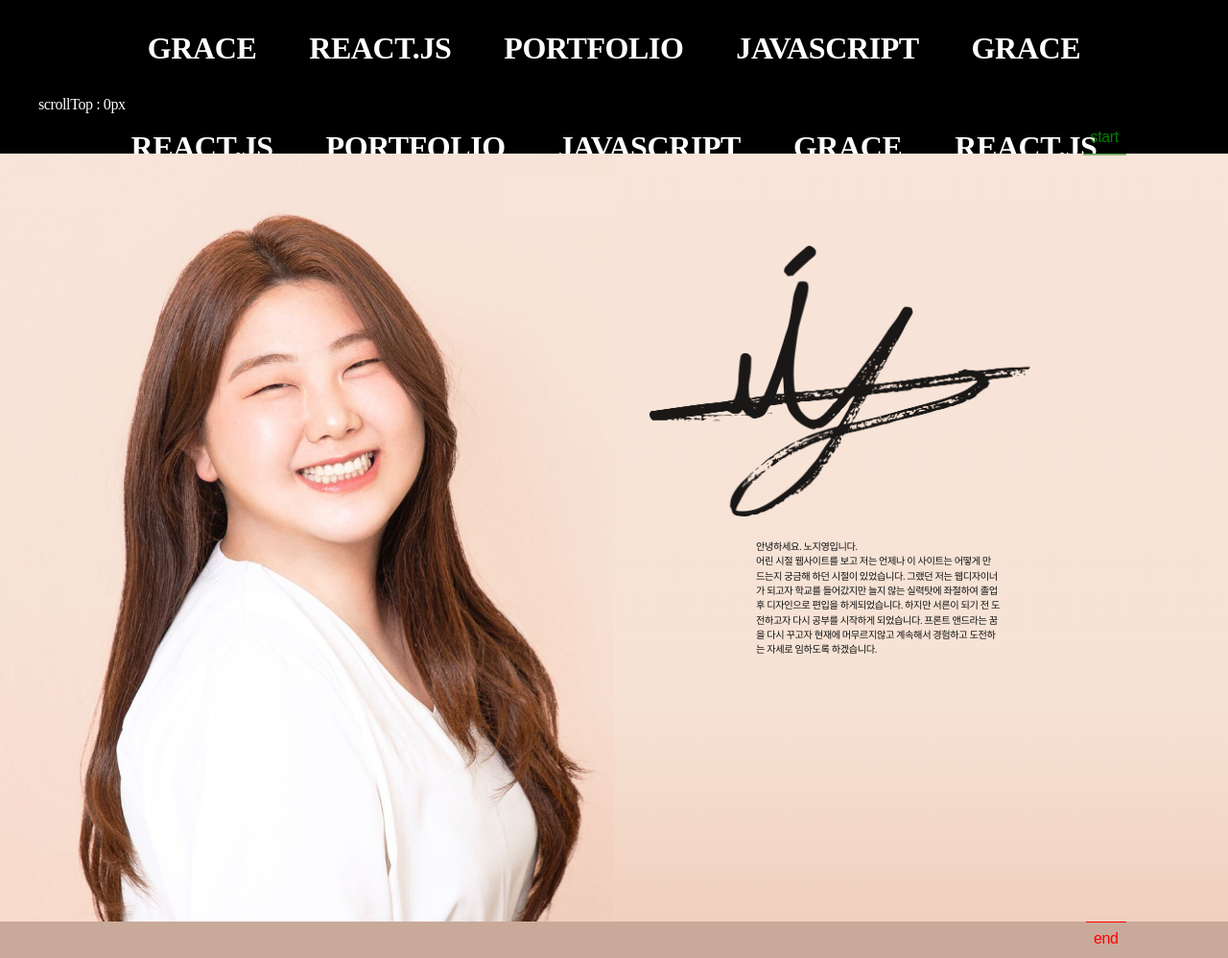
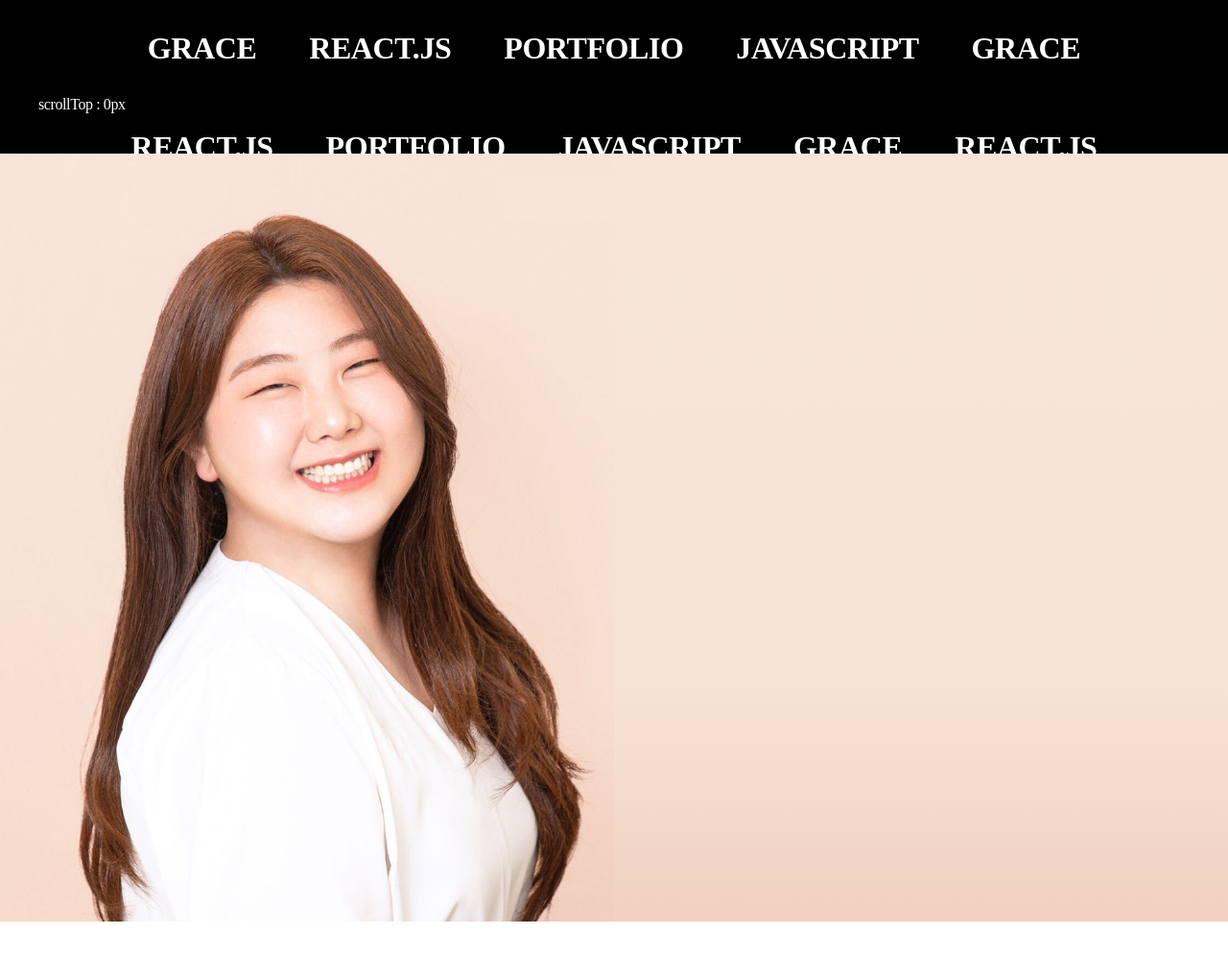
Before and after one commit to jo0132/noji-portfolio, a website built with Vite: page src/index.html in a window 1280 px wide. Shown: the part 640-1638 px from the top of the page at 96% size. Built offline with nearby package versions, Linux system fonts and the light colour scheme; a web font is replaced by a local one.

Commit message:
20203.06.22

```diff
--- a/src/assets/js/start.js
+++ b/src/assets/js/start.js
@@ -59,7 +59,7 @@ ani01.to('.img_wrap .i3 img', {
 ani01
     .to('.img_wrap .i2 img', {
         // scale: 10,
-        translateX: 700,
+        translateX: 600,
     })
     .to('.img_wrap .i2 img', {
         scale: 6,
@@ -74,77 +74,22 @@ gsap.to('#section01', {
     y: '#section02',
 });
 
-function goToSession1() {
-    // 세션1의 ID를 사용하여 스크롤 이동
-    gsap.to(window, {
-        duration: 1,
-        scrollTo: {
-            y: '#section01',
-        },
-    });
-}
-
-gsap.to(window, { scrollTo: '#section01' });
-
-// 페이지 로드 시 실행되는 함수
-window.addEventListener('load', function () {
-    goToSession1();
-});
-
 // ScrollTrigger 플러그인 초기화
 gsap.registerPlugin(ScrollTrigger);
 
-ScrollTrigger.create({
-    trigger: '#session01',
-    start: 'top top',
-    end: 'bottom bottom',
-    onUpdate: self => {
-        self.scrollTrigger.disable(); // 스크롤 잠금
-    },
-});
-
-// section02 스크롤 트리거 정의
-ScrollTrigger.create({
-    trigger: '#section02',
-    start: 'top 50%', // 트리거 지점 설정
-    end: 'bottom top', // 애니메이션이 실행될 범위 설정
-    markers: true,
-    onEnter: () => {
-        // section02 진입 시 실행되는 코드
-        console.log('Enter section02');
-    },
-    onLeaveBack: () => {
-        // section02에서 뒤로 벗어날 때 실행되는 코드
-        console.log('Leave section02');
-        // section01로 스크롤 전환 애니메이션 실행
-        gsap.to(window, {
-            duration: 1,
-            scrollTo: {
-                y: '#section01',
-            },
-
-            onComplete: () => {
-                console.log('Scroll to section01 complete');
-                // section01 진입 후 실행할 코드
-            },
-        });
-    },
-});
 const ani02_1 = gsap.timeline();
-ani02_1.to('#Section02 .right', { y: -400, opacity: 0 }).to('#Section02 .right', {
-    y: 0,
-    opacity: 1,
-});
+ani02_1.from('#section2 > .left', { opacity: 1 }, 'a');
 
 ScrollTrigger.create({
     animation: ani02_1,
     trigger: '#section2',
-    start: 'top',
-    end: '+=1000',
+    start: 'top top',
+    end: '+=3000',
     scrub: true,
-    pin: true,
-    anticipatepin: 1,
-    markers: false,
+    pin: '#section2 > .left',
+    anticipatePin: 1,
+    pinSpacing: false, // 추가된 부분: pin 요소와 다른 컨텐츠 사이의 간격을 없앰
+    markers: true,
 });
 
 function scroll() {
--- a/src/assets/scss/section/section.scss
+++ b/src/assets/scss/section/section.scss
@@ -118,7 +118,7 @@
         display: flex;
         flex-direction: column;
         align-items: flex-end;
-
+        opacity: 0;
 
         .sign {
             height: 57vw;
@@ -129,7 +129,7 @@
         .section02_desc {
             margin-top: 1vw;
             padding: 0 2.5vw;
-            >p {
+            > p {
                 font-size: 0.8vw;
                 line-height: 1.5;
             }
@@ -141,6 +141,14 @@
     width: 100%;
     height: 100vh;
     background-color: #c9aa9a;
+    > div {
+        background-color: #fff;
+        width: 834px;
+        height: 640px;
+        margin: 20vw;
+
+
+    }
 
 }
 #section04 {
--- a/src/assets/scss/setting/_fonts.scss
+++ b/src/assets/scss/setting/_fonts.scss
@@ -70,6 +70,7 @@
 .CN {
   font-family: "ChosunNm";
 }
+
 @for $i from 1 through 9 {
     $weight: $i*100;
 
--- a/src/index.html
+++ b/src/index.html
@@ -98,19 +98,29 @@
             <div class="section02_desc CN">
                 <p>
                     안녕하세요. 노지영입니다.<br>
-                        어린 시절 웹사이트를 보고 저는 언제나 이 사이트는 어떻게 만<br>
-                        드는지 궁금해 하던 시절이 있었습니다. 그랬던 저는 웹디자이너<br>
-                        가 되고자 학교를 들어갔지만 늘지 않는 실력탓에 좌절하여 졸업<br>
-                        후 디자인으로 편입을 하게되었습니다. 하지만 서른이 되기 전 도<br>
-                        전하고자 다시 공부를 시작하게 되었습니다. 프론트 앤드라는 꿈<br>
-                        을 다시 꾸고자 현재에 머무르지않고 계속해서 경험하고 도전하<br>
+                        어린 시절 웹사이트를 보고 저는 언제나 이 사이트는 어떻게 만
+                        드는지 궁금해 하던 시절이 있었습니다. 그랬던 저는 웹디자이너
+                        가 되고자 학교를 들어갔지만 늘지 않는 실력탓에 좌절하여 졸업
+                        후 디자인으로 편입을 하게되었습니다. 하지만 서른이 되기 전 도
+                       전하고자 다시 공부를 시작하게 되었습니다. 프론트 앤드라는 꿈
+                        을 다시 꾸고자 현재에 머무르지않고 계속해서 경험하고 도전하
                         는 자세로 임하도록 하겠습니다.
                 </p>
             </div>
         </div>
     </div>
     <div id="section03">
-
+        <div>
+            <!-- <img src="./assets/images/section03_img.png" alt="셀카">
+            <p>
+                어린 시절 웹사이트를 보고 저는 언제나 이 사이트는 어떻게 만
+                드는지 궁금해 하던 시절이 있었습니다. 그랬던 저는 웹디자이너
+                가 되고자 학교를 들어갔지만 늘지 않는 실력탓에 좌절하여 졸업
+                후 디자인으로 편입을 하게되었습니다.
+            </p>
+            <img src="./assets/images/smile.png" alt="">
+            <img src="./assets/images/sign.png" alt=""> -->
+        </div>
     </div>
     <div id="section04">sss</div>
     <div id="section05"></div>
```
Also changed, not shown: public/index.html (+19 -9 lines), 4 other files.
